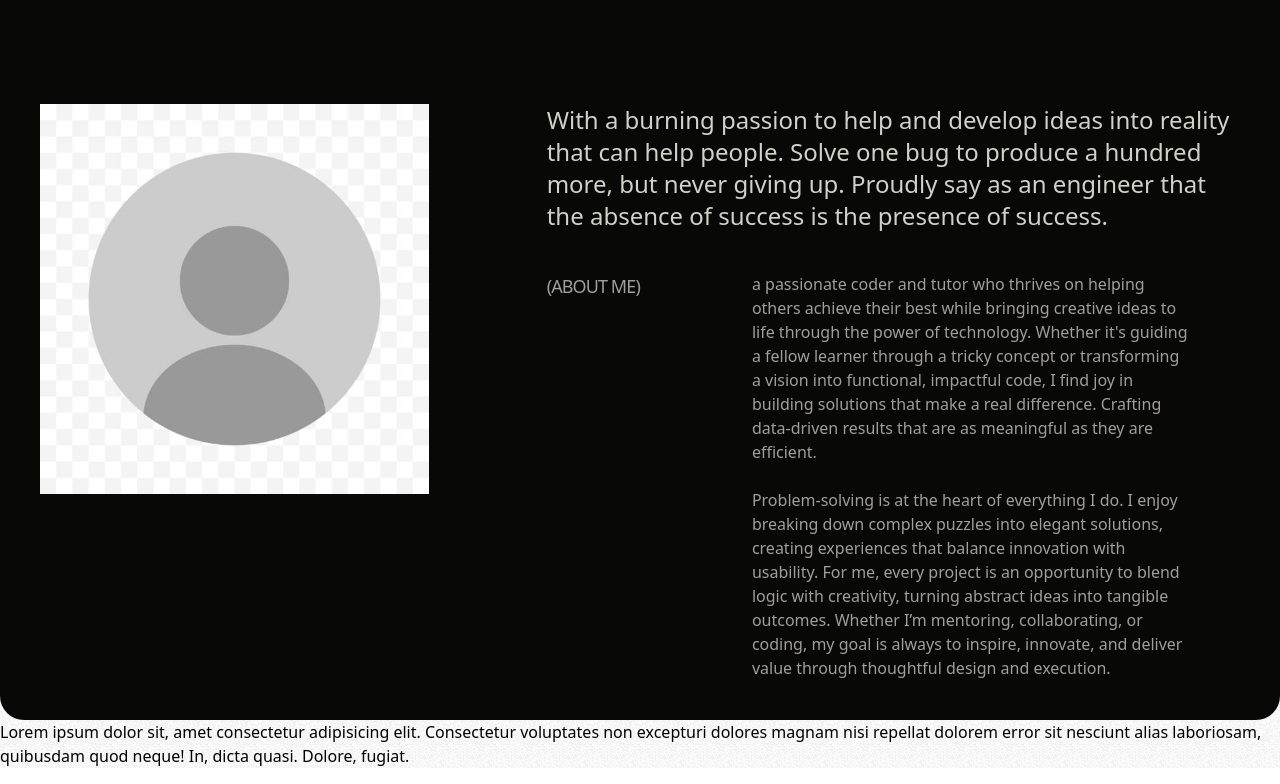
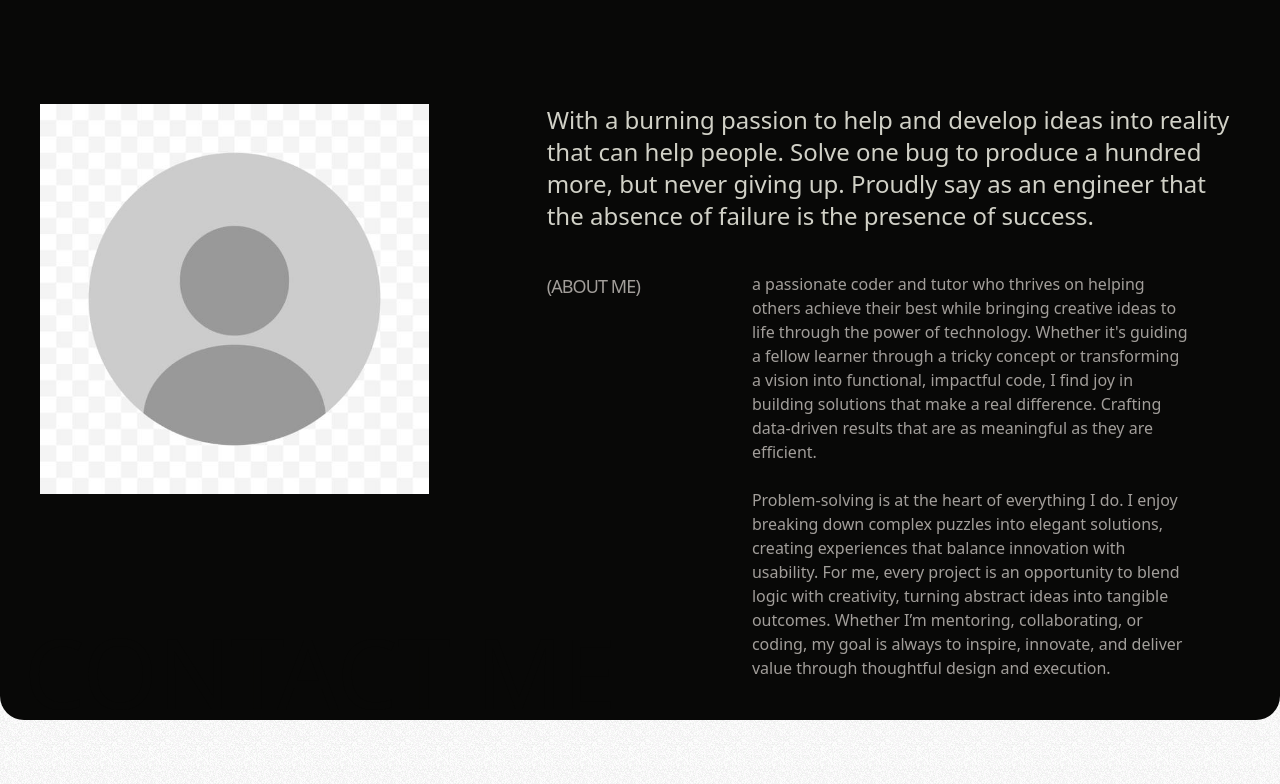
Before and after one commit to Jell13/my-website-next, a Next.js app: page / in a window 1280 px wide. Shown: the part 6176-6960 px from the top of the page. Built offline with nearby package versions, Linux system fonts and the light colour scheme.

Commit message:
added the animation between the transition from about to contact

```diff
--- a/app/sections/About.jsx
+++ b/app/sections/About.jsx
@@ -1,12 +1,30 @@
 "use client"
 
-import React, { useRef } from 'react'
+import React, { useEffect, useRef } from 'react'
 import { LuArrowDownRight } from "react-icons/lu"
-import { motion, useInView } from 'framer-motion'
+import { motion, useInView, useScroll, useTransform } from 'framer-motion'
 
 const About = () => {
 
     const aboutRef = useRef()
+
+    const{ scrollY } = useScroll()
+
+    const ref = useRef()
+    const inView = useInView(ref)
+
+    const scaleDown = useTransform(
+        scrollY,
+        [6400, 7000],
+        [1, 0.90]
+    )
+
+    const translate = useTransform(
+        scrollY,
+        [6400, 7000],
+        [0, 100]
+    )
+
 
     const isInView = useInView(aboutRef, {margin: "-100px"})
 
@@ -28,8 +46,13 @@ const About = () => {
         "CODER"
     ]
 
+
+
   return (
-    <section id='about' className='bg-secondary text-primary border-none rounded-b-3xl'>
+    <motion.section
+    ref={ref}
+    style={{scale: scaleDown, y: translate}}
+    id='about' className='bg-secondary text-primary border-none rounded-b-3xl'>
         <div className='border-t border-t-[#3f3f38] flex flex-col gap-y-24 md:px-10 px-6'>
             <div className='grid grid-cols-12 gap-4 mt-20'>
                 <LuArrowDownRight size={100} className='text-primary col-span-1 font-thin col-start-2 hidden'/>
@@ -54,7 +77,7 @@ const About = () => {
                 </div>
                 <div className='lg:col-span-7 lg:col-start-6 col-span-12'>
                     <div className='flex flex-col gap-y-10'>
-                        <h6 className='text-2xl font-medium'>With a burning passion to help and develop ideas into reality that can help people. Solve one bug to produce a hundred more, but never giving up. Proudly say as an engineer that the absence of success is the presence of success.</h6>
+                        <h6 className='text-2xl font-medium'>With a burning passion to help and develop ideas into reality that can help people. Solve one bug to produce a hundred more, but never giving up. Proudly say as an engineer that the absence of failure is the presence of success.</h6>
                         <div className='flex flex-col lg:flex-row gap-y-14 gap-x-28'>
                             <span className='text-lg flex h-fit text-thin_text font-medium tracking-tighter'>(ABOUT ME)</span>
                             <p className='flex w-full max-w-[48ch] text-balance text-thin_text'>
@@ -68,7 +91,7 @@ const About = () => {
                 </div>
             </div>
         </div>
-    </section>
+    </motion.section>
   )
 }
 
--- a/app/sections/Contact.jsx
+++ b/app/sections/Contact.jsx
@@ -1,10 +1,46 @@
-import React from 'react'
+import React, { useEffect } from 'react'
+import { motion, useScroll, useTransform } from "motion/react"
 
 const Contact = () => {
+
+    const { scrollY } = useScroll()
+
+    useEffect(() => {
+        const unsubscribe = scrollY.onChange((latest) => {
+          console.log("scrollY:", latest);
+        });
+
+        // Cleanup the listener when the component unmounts
+        return () => unsubscribe();
+      }, [scrollY]);
+
+    const translate = useTransform(
+        scrollY,
+        [6300, 6700],
+        [-200, 0]
+    )
+
+    const contactMe = [
+        "CONTACT",
+        "ME"
+    ]
+
   return (
-    <section id='contact' className='bg-inherit'>
-        <p>Lorem ipsum dolor sit, amet consectetur adipisicing elit. Consectetur voluptates non excepturi dolores magnam nisi repellat dolorem error sit nesciunt alias laboriosam, quibusdam quod neque! In, dicta quasi. Dolore, fugiat.</p>
-    </section>
+    <motion.section
+    style={{y: translate}}
+    id='contact' className='px-12 py-20 md:px-6 h-screen'>
+        <div className='flex flex-col'>
+            <h2 className='font-medium text-secondary lg:text-[6rem] md:text-[4rem] text-[3rem]'>
+                {contactMe.map((s,i) => (
+                    <span>
+                        {s}
+                        &nbsp;
+                    </span>
+                ))}
+            </h2>
+            <div></div>
+        </div>
+    </motion.section>
   )
 }
 
--- a/app/sections/Hero.jsx
+++ b/app/sections/Hero.jsx
@@ -2,7 +2,6 @@
 
 import { useScroll, useTransform, motion, animate } from 'framer-motion'
 import React, { useEffect } from 'react'
-import NavBar from '../components/NavBar'
 
 const Hero = () => {
 
```
